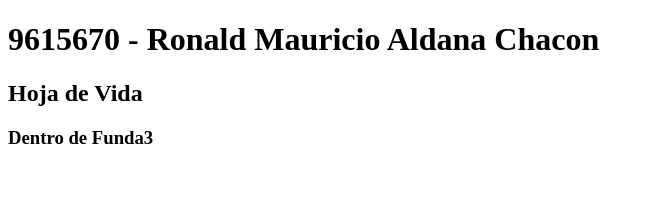
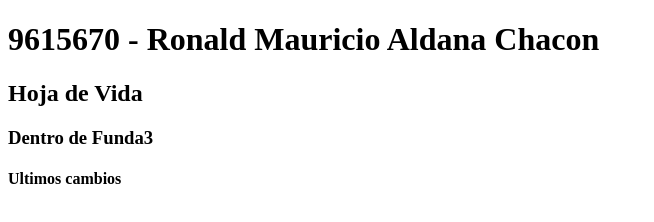
Before and after one commit to Romalch/romalch.github.io, a plain HTML site: page index.html in a window 1280 px wide. Shown: the whole page, without its empty margins (0-654 px from the left). Drawn offline with Linux system fonts and the light colour scheme.

Commit message:
Ultimos cambios 21.41

```diff
--- a/index.html
+++ b/index.html
@@ -9,5 +9,6 @@
         <H1>9615670 - Ronald Mauricio Aldana Chacon</H1>
         <H2>Hoja de Vida</H2>
         <H3>Dentro de Funda3</H3>
+        <H4>Ultimos cambios</H4>
     </body>
 </html>
```
